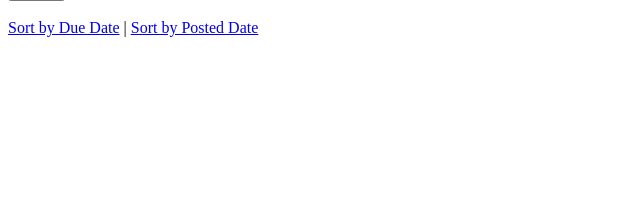
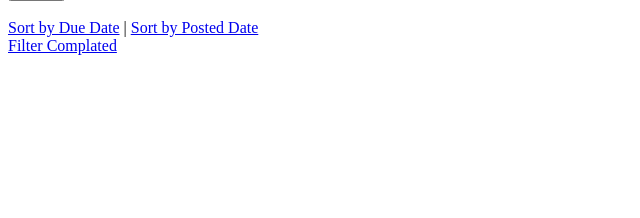
Before and after one commit to s1f102200187/django-test-exercise, a Django app: page / in a window 1280 px wide. Shown: the part 212-430 px from the top of the page, without its empty margins (0-640 px from the left). Run offline with Django 4.2, Linux system fonts and the light colour scheme; data that the repository does not hold is empty.

Commit message:
完了したタスクのみに絞り込み

```diff
--- a/todo/templates/todo/index.html
+++ b/todo/templates/todo/index.html
@@ -31,6 +31,9 @@
       <a href="{% url 'index' %}?order=due">Sort by Due Date</a> |
       <a href="{% url 'index' %}?order=post">Sort by Posted Date</a>
     </div>
+    <div>
+      <a href="{% url 'index' %}filter=comp">Filter Complated</a>
+    </div>
 
     {% for task in tasks %}
     <div class="text">
--- a/todo/views.py
+++ b/todo/views.py
@@ -16,6 +16,8 @@ def index(request):
         tasks = Task.objects.order_by('due_at')
     else:
         tasks = Task.objects.order_by('-posted_at')
+    if request.GET.get('filter') == 'comp':
+        tasks = Task.objects.filter(completed=True)
 
     context = {
         'tasks': tasks
```
